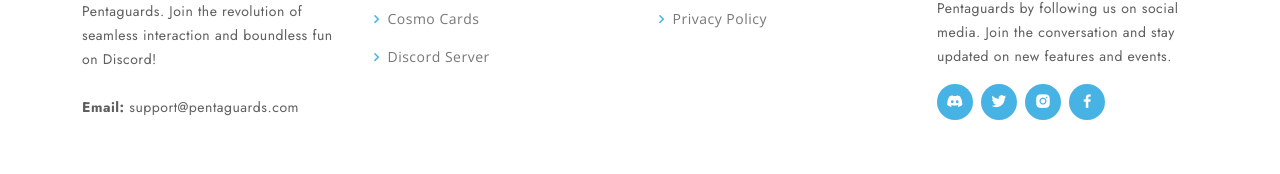
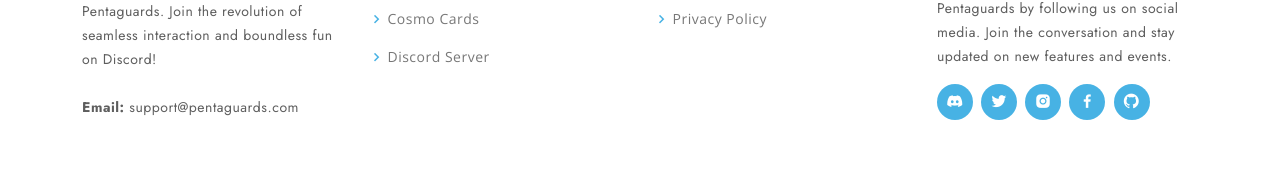
Before and after one commit to phanturne/pentaguards-site, a plain HTML site: page index.html in a window 1280 px wide. Shown: the part 3996-4170 px from the top of the page. Drawn offline with nearby package versions, Linux system fonts and the light colour scheme; a script that the page names is missing.

Commit message:
Added GitHub link

```diff
--- a/index.html
+++ b/index.html
@@ -1333,6 +1333,7 @@
                         <a href="https://twitter.com/pentaguards" target="_blank" class="twitter"><i class="bx bxl-twitter"></i></a>
                         <a href="https://www.instagram.com/pentaguards/" target="_blank" class="instagram"><i class="bx bxl-instagram-alt"></i></a>
                         <a href="https://www.facebook.com/groups/pentaguards" target="_blank" class="facebook"><i class="bx bxl-facebook"></i></a>
+                        <a href="https://github.com/phanturne/Pentaguards" target="_blank" class="github"><i class="bx bxl-github"></i></a>
                     </div>
                 </div>
 
```
